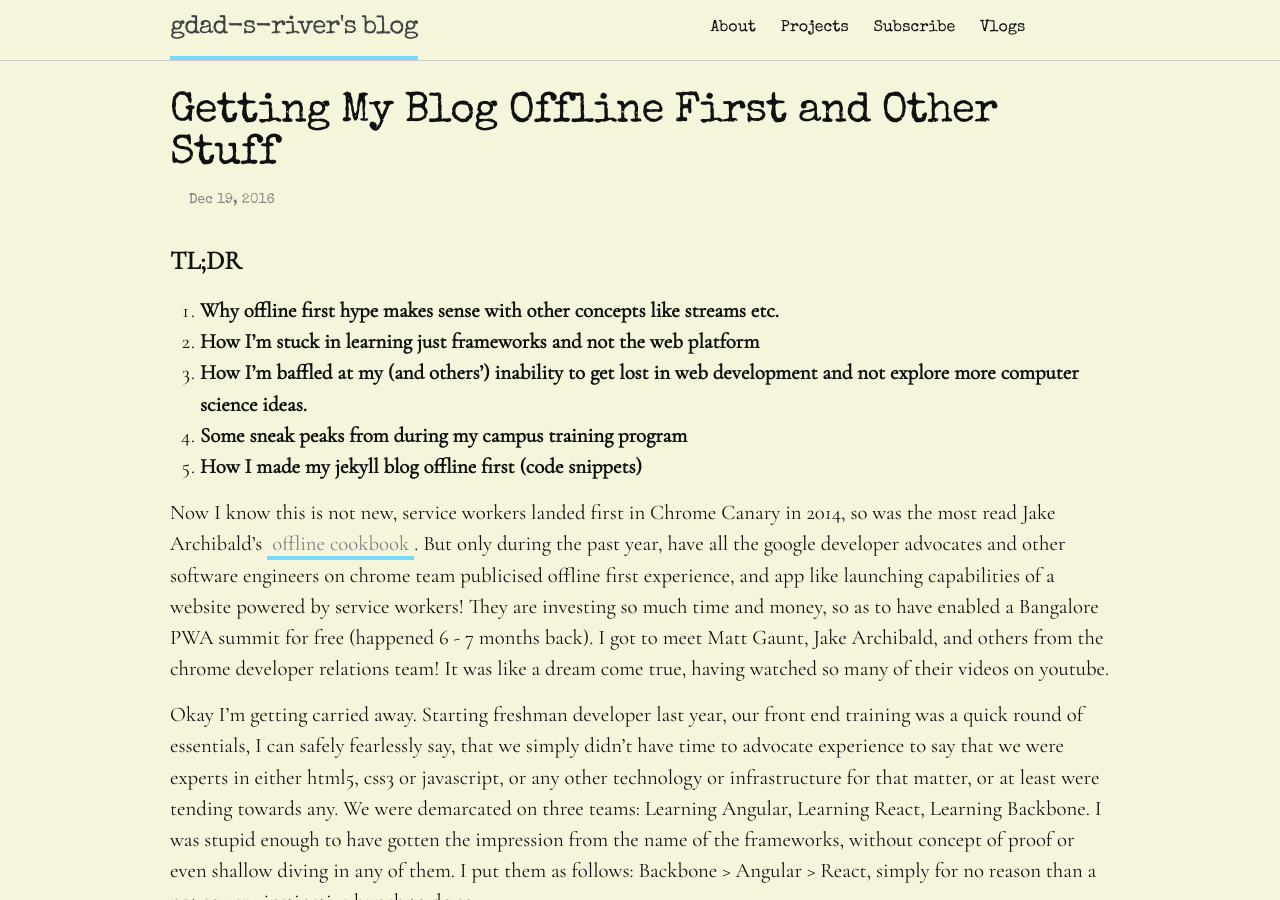
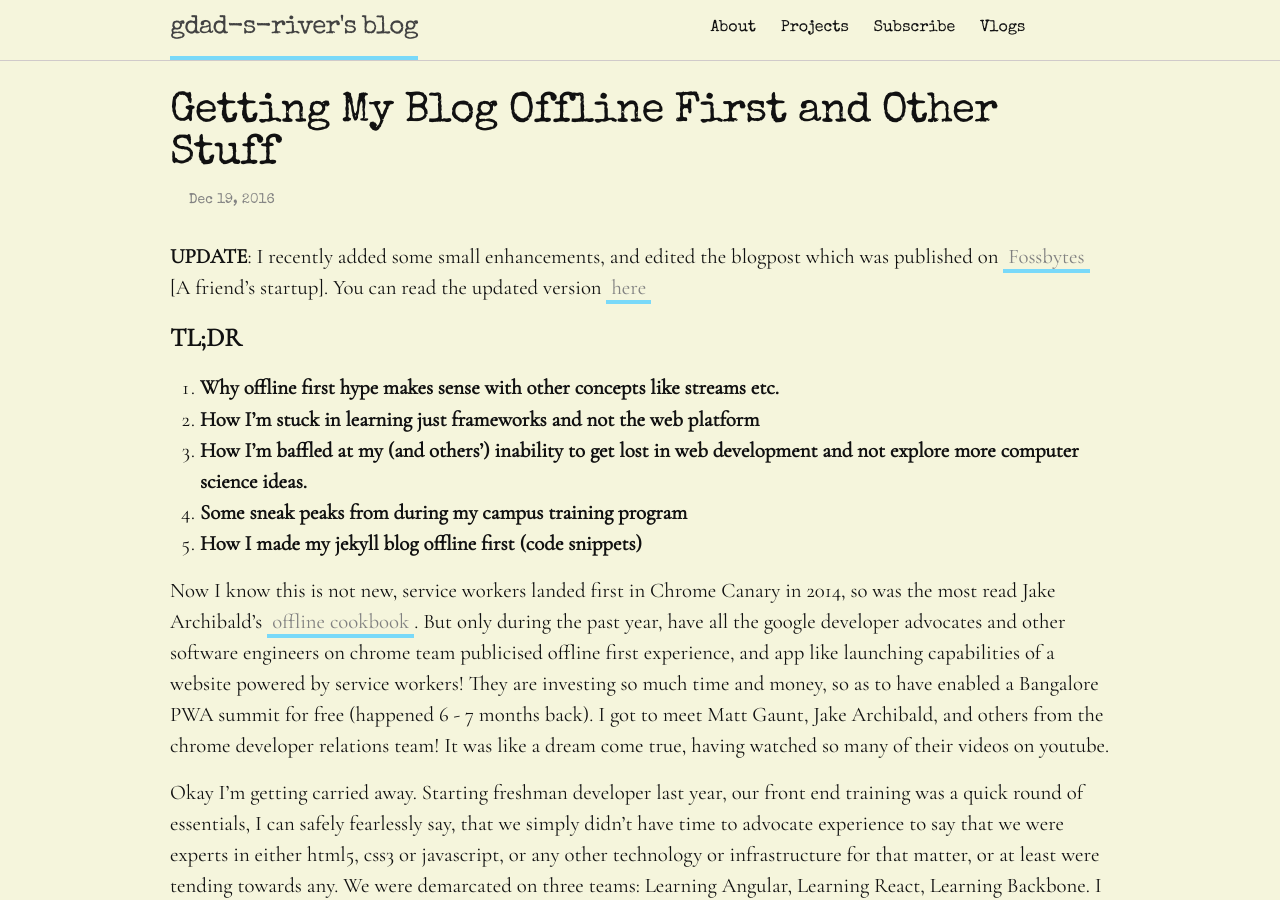
Before and after one commit to gdad-s-river/gdad-s-river.github.io, a Jekyll site: the page built from _posts/2016-19-12-offline-first-blog.md, in a window 1280 px wide and 900 px high. Built offline with Jekyll 4.4.1, drawn with Linux system fonts in a browser that asks for light colours; comment, search, counter and statistics services are not loaded.

Commit message:
updated info about address of latest version of this blogpost

```diff
--- a/_posts/2016-19-12-offline-first-blog.md
+++ b/_posts/2016-19-12-offline-first-blog.md
@@ -5,6 +5,8 @@ layout: post
 permalink: "/blog/offline-first-blog"
 tag: "service-worker, offline-first, pwa"
 ---
+
+**UPDATE**: I recently added some small enhancements, and edited the blogpost which was published on [Fossbytes](https://fossbytes) [A friend's startup]. You can read the updated version [here](https://fossbytes.com/get-jekyll-blog-work-offline/)
 
 ### **TL;DR**
 
```
